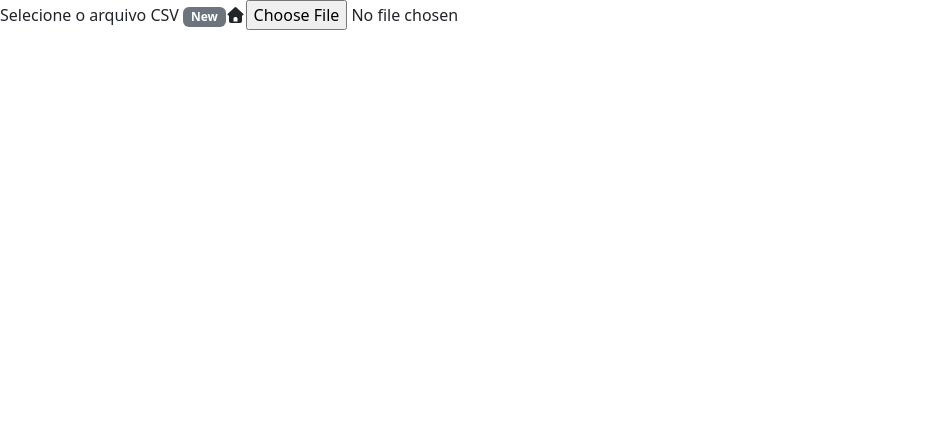
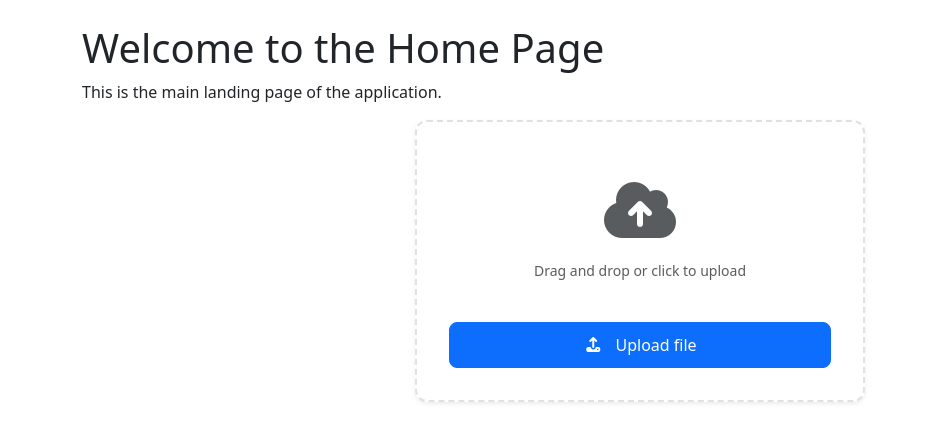
Before and after one commit to estevamgalvao/calculacoes-ui, an Angular app: page / in a window 1280 px wide. Shown: the top 442 px of the page, without its empty margins (0-927 px from the left). Built offline with nearby package versions, Linux system fonts and the light colour scheme.

Commit message:
feat: file-upload-card sketch

```diff
--- /dev/null
+++ b/src/app/features/home/components/file-upload-card/file-upload-card.component.html
@@ -0,0 +1,65 @@
+<!-- file-upload-card.component.html -->
+<div class="file-upload-card" [class.disabled]="disabled">
+  <div class="card shadow-sm">
+    <div class="card-body">
+      <!-- File Info Section (shown when file is uploaded) -->
+      <div *ngIf="uploadedFile" class="file-info-section animate-in">
+        <div class="file-icon-wrapper">
+          <i class="fas fa-file-alt fa-3x text-primary"></i>
+        </div>
+
+        <div class="file-details">
+          <div class="d-flex align-items-center justify-content-between mb-2">
+            <h6 class="file-name mb-0" [title]="uploadedFile.name">
+              {{ uploadedFile.name }}
+            </h6>
+            <button
+              type="button"
+              class="btn-close btn-close-sm"
+              aria-label="Remove file"
+              (click)="onRemoveFile($event)"
+              [disabled]="disabled || uploadedFile.status === 'loading'">
+            </button>
+          </div>
+
+          <div class="d-flex align-items-center gap-2">
+            <span class="file-size text-muted">
+              <i class="fas fa-database me-1"></i>
+              {{ formatFileSize(uploadedFile.size) }} MB
+            </span>
+            <span
+              class="badge"
+              [ngClass]="getStatusBadgeClass()">
+              <i class="fas" [ngClass]="getStatusIcon()"></i>
+              {{ getStatusText() }}
+            </span>
+          </div>
+        </div>
+      </div>
+
+      <!-- Empty State (shown when no file is uploaded) -->
+      <div *ngIf="!uploadedFile" class="empty-state">
+        <div class="upload-icon-wrapper">
+          <i class="fas fa-cloud-upload-alt fa-4x text-muted"></i>
+        </div>
+        <p class="text-muted mb-0 mt-3">
+          <small>Drag and drop or click to upload</small>
+        </p>
+      </div>
+
+      <!-- Upload Button -->
+      <div class="upload-button-wrapper mt-3">
+        <label class="btn btn-primary w-100 mb-0" [class.disabled]="disabled">
+          <i class="fas" [ngClass]="uploadedFile ? 'fa-sync-alt' : 'fa-upload'"></i>
+          {{ uploadedFile ? 'Resend file' : 'Upload file' }}
+          <input
+            type="file"
+            class="d-none"
+            [accept]="acceptedFormats"
+            (change)="onFileSelected($event)"
+            [disabled]="disabled">
+        </label>
+      </div>
+    </div>
+  </div>
+</div>
--- /dev/null
+++ b/src/app/features/home/components/file-upload-card/file-upload-card.component.scss
@@ -0,0 +1,150 @@
+// file-upload-card.component.scss
+.file-upload-card {
+  max-width: 450px;
+  margin: 0 auto;
+
+  &.disabled {
+    opacity: 0.6;
+    pointer-events: none;
+  }
+
+  .card {
+    border-radius: 12px;
+    border: 2px dashed #dee2e6;
+    transition: all 0.3s ease;
+
+    &:hover {
+      border-color: #0d6efd;
+      box-shadow: 0 0.5rem 1rem rgba(0, 0, 0, 0.1) !important;
+    }
+  }
+
+  .card-body {
+    padding: 2rem;
+  }
+
+  // Empty State Styles
+  .empty-state {
+    text-align: center;
+    padding: 1.5rem 0;
+
+    .upload-icon-wrapper {
+      i {
+        transition: transform 0.3s ease;
+      }
+    }
+
+    &:hover .upload-icon-wrapper i {
+      transform: translateY(-5px);
+    }
+  }
+
+  // File Info Styles
+  .file-info-section {
+    display: flex;
+    gap: 1rem;
+    align-items: flex-start;
+
+    .file-icon-wrapper {
+      flex-shrink: 0;
+    }
+
+    .file-details {
+      flex: 1;
+      min-width: 0;
+
+      .file-name {
+        font-size: 0.95rem;
+        font-weight: 600;
+        color: #212529;
+        white-space: nowrap;
+        overflow: hidden;
+        text-overflow: ellipsis;
+        max-width: 250px;
+      }
+
+      .file-size {
+        font-size: 0.85rem;
+        display: inline-flex;
+        align-items: center;
+      }
+
+      .badge {
+        font-size: 0.75rem;
+        padding: 0.35em 0.65em;
+        font-weight: 500;
+        display: inline-flex;
+        align-items: center;
+        gap: 0.35rem;
+      }
+    }
+
+    .btn-close {
+      opacity: 0.5;
+      transition: opacity 0.2s ease;
+
+      &:hover {
+        opacity: 1;
+      }
+    }
+  }
+
+  // Button Styles
+  .upload-button-wrapper {
+    label.btn {
+      cursor: pointer;
+      font-weight: 500;
+      padding: 0.625rem 1.25rem;
+      border-radius: 8px;
+      transition: all 0.2s ease;
+
+      i {
+        margin-right: 0.5rem;
+      }
+
+      &:hover:not(.disabled) {
+        transform: translateY(-2px);
+        box-shadow: 0 4px 8px rgba(13, 110, 253, 0.3);
+      }
+
+      &:active:not(.disabled) {
+        transform: translateY(0);
+      }
+
+      &.disabled {
+        cursor: not-allowed;
+      }
+    }
+  }
+
+  // Animation
+  .animate-in {
+    animation: fadeInUp 0.4s ease;
+  }
+
+  @keyframes fadeInUp {
+    from {
+      opacity: 0;
+      transform: translateY(10px);
+    }
+    to {
+      opacity: 1;
+      transform: translateY(0);
+    }
+  }
+}
+
+// Responsive adjustments
+@media (max-width: 576px) {
+  .file-upload-card {
+    .card-body {
+      padding: 1.5rem;
+    }
+
+    .file-info-section {
+      .file-details .file-name {
+        max-width: 180px;
+      }
+    }
+  }
+}
--- /dev/null
+++ b/src/app/features/home/components/file-upload-card/file-upload-card.component.ts
@@ -0,0 +1,58 @@
+// file-upload-card.component.ts
+import { Component, EventEmitter, Input, Output, ChangeDetectionStrategy } from '@angular/core';
+import { CommonModule } from '@angular/common';
+
+export interface UploadedFile {
+  name: string;
+  size: number;
+  status: 'loading' | 'ready';
+}
+
+@Component({
+  selector: 'app-file-upload-card',
+  imports: [CommonModule],
+  templateUrl: './file-upload-card.component.html',
+  styleUrls: ['./file-upload-card.component.scss'],
+  changeDetection: ChangeDetectionStrategy.OnPush
+})
+
+export class FileUploadCardComponent {
+  @Input() uploadedFile: UploadedFile | null = null;
+  @Input() acceptedFormats: string = '*';
+  @Input() maxSizeInMB: number = 10;
+  @Input() disabled: boolean = false;
+
+  @Output() fileSelected = new EventEmitter<File>();
+  @Output() fileRemoved = new EventEmitter<void>();
+
+  onFileSelected(event: Event): void {
+    const input = event.target as HTMLInputElement;
+    if (input.files && input.files.length > 0) {
+      const file = input.files[0];
+      this.fileSelected.emit(file);
+      // Reset input to allow selecting the same file again
+      input.value = '';
+    }
+  }
+
+  onRemoveFile(event: Event): void {
+    event.stopPropagation();
+    this.fileRemoved.emit();
+  }
+
+  formatFileSize(bytes: number): string {
+    return (bytes / (1024 * 1024)).toFixed(2);
+  }
+
+  getStatusBadgeClass(): string {
+    return this.uploadedFile?.status === 'loading' ? 'bg-warning' : 'bg-success';
+  }
+
+  getStatusText(): string {
+    return this.uploadedFile?.status === 'loading' ? 'Loading' : 'Ready';
+  }
+
+  getStatusIcon(): string {
+    return this.uploadedFile?.status === 'loading' ? 'fa-spinner fa-spin' : 'fa-check-circle';
+  }
+}
--- a/src/app/features/home/components/file-upload/file-upload.component.html
+++ /dev/null
@@ -1,5 +0,0 @@
-<label>
-  <span>Selecione o arquivo CSV <span class="badge bg-secondary">New</span> </span>
-  <i class="fas fa-home"></i>
-  <input type="file" accept=".csv" (change)="onFileChange($event)" />
-</label>
--- a/src/app/features/home/components/file-upload/file-upload.component.ts
+++ /dev/null
@@ -1,17 +0,0 @@
-import { Component, EventEmitter, Output } from '@angular/core';
-
-@Component({
-  selector: 'app-file-upload',
-  imports: [],
-  templateUrl: './file-upload.component.html',
-  styleUrl: './file-upload.component.scss',
-})
-export class FileUploadComponent {
-  @Output() fileSelected = new EventEmitter<File | null>();
-
-  onFileChange(event: Event) {
-    const input = event.target as HTMLInputElement;
-    const file = input.files?.[0] ?? null;
-    this.fileSelected.emit(file);
-  }
-}
--- a/src/app/features/home/pages/home/home.page.html
+++ b/src/app/features/home/pages/home/home.page.html
@@ -1 +1,17 @@
-<app-file-upload></app-file-upload>
+
+<div class="container py-4">
+    <div class="row">
+        <div class="col">
+            <h1>Welcome to the Home Page</h1>
+            <p>This is the main landing page of the application.</p>
+        </div>
+    </div>
+    <app-file-upload-card
+      [uploadedFile]="currentFile"
+      [acceptedFormats]="'.pdf,.doc,.docx,.xlsx,.csv'"
+      [maxSizeInMB]="5"
+      [disabled]="isUploading"
+      (fileSelected)="onFileSelected($event)"
+      (fileRemoved)="onFileRemoved()">
+    </app-file-upload-card>
+</div>
--- a/src/app/features/home/pages/home/home.page.ts
+++ b/src/app/features/home/pages/home/home.page.ts
@@ -1,12 +1,42 @@
 import { Component } from '@angular/core';
-import { FileUploadComponent } from '../../components/file-upload/file-upload.component';
+import { FileUploadCardComponent, UploadedFile } from '../../components/file-upload-card/file-upload-card.component';
 
 @Component({
   selector: 'app-home',
-  imports: [FileUploadComponent],
+  imports: [FileUploadCardComponent],
   templateUrl: './home.page.html',
   styleUrl: './home.page.scss',
 })
 export class HomePage {
 
+  currentFile: UploadedFile | null = null;
+  isUploading = false;
+
+  onFileSelected(file: File): void {
+    // Set initial loading state
+    this.currentFile = {
+      name: file.name,
+      size: file.size,
+      status: 'loading'
+    };
+
+    // Simulate upload process
+    this.isUploading = true;
+
+    // Your actual upload logic here
+    setTimeout(() => {
+      if (this.currentFile) {
+        this.currentFile = {
+          ...this.currentFile,
+          status: 'ready'
+        };
+      }
+      this.isUploading = false;
+    }, 2000);
+  }
+
+  onFileRemoved(): void {
+    this.currentFile = null;
+  }
+
 }
```
Also changed, not shown: src/app/features/home/components/file-upload/file-upload.component.scss (deleted), 1 other file (tests, documents, lock files or other folders).
